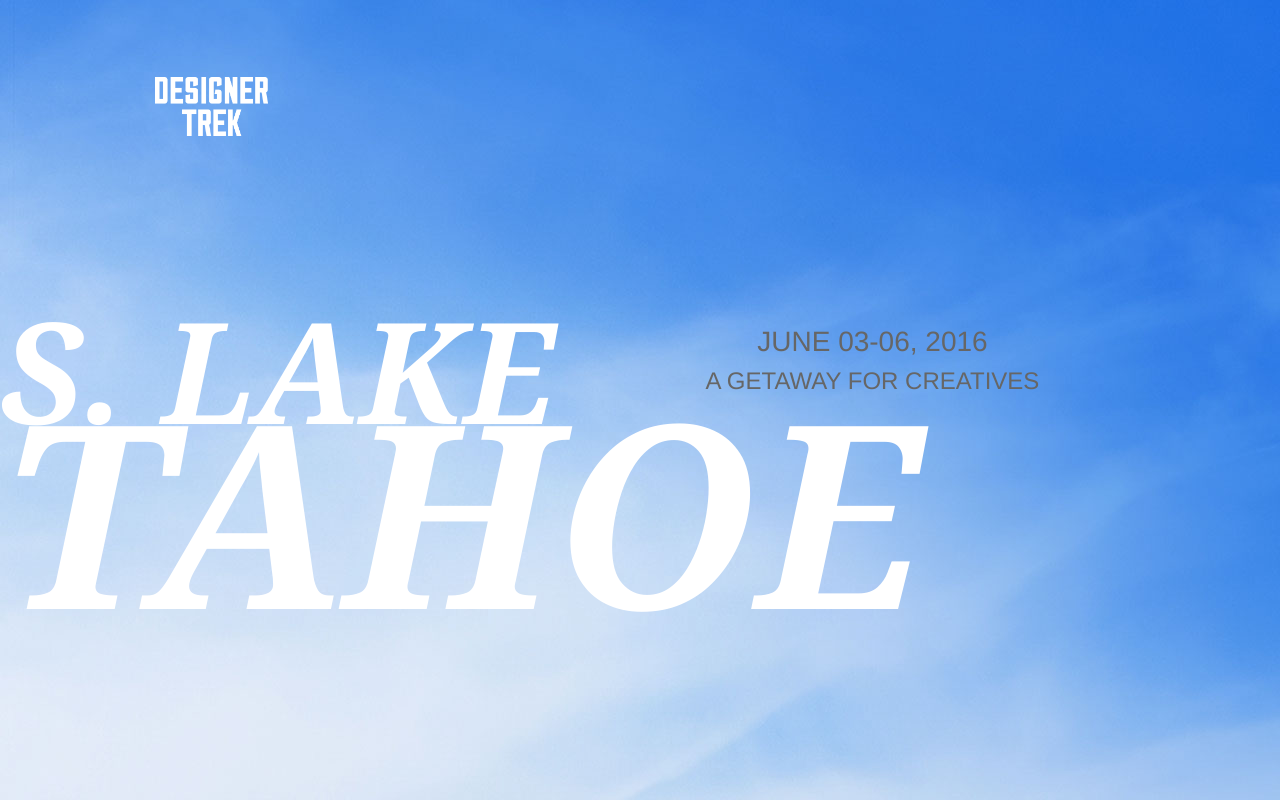
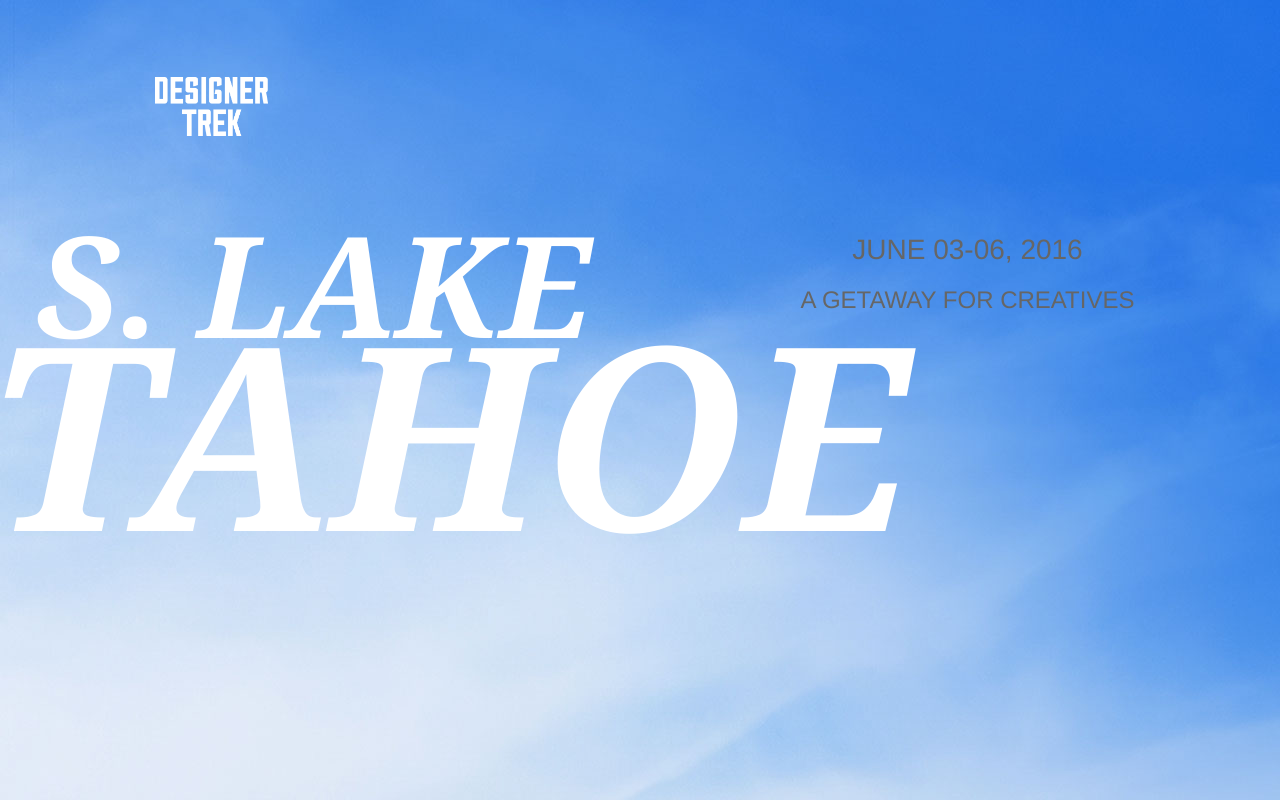
Before and after one commit to vokuznetsov/one-page-site-example-1, a React (Create React App) app: page / in a window 1280 px wide. Shown: the top 800 px of the page. Built offline with nearby package versions, Linux system fonts and the light colour scheme.

Commit message:
rewtrite place using col

```diff
--- a/src/modules/Place.js
+++ b/src/modules/Place.js
@@ -4,18 +4,42 @@ class Place extends React.Component {
 
     render() {
         return (
-            <div className="row mt-7-vw">
-                <h2 className="col serif place">
-                    <span>S. LAKE</span>
+            <div className="row">
+                <div className="col">
+                    <div className="row mt-7-vw">
+                        <div className="col">
+                            <h2 className="place serif" id="lake">
+                                S. LAKE
+                            </h2>
+                        </div>
+                        <div className="col">
+                            <h3> JUNE 03-06, 2016</h3>
+                            <br></br>
+                            <h4>A GETAWAY FOR CREATIVES</h4>
+                        </div>
+                    </div>
 
-                    <br></br>
-                    TAHOE
-                </h2>
-                <div id="trek-data">
-                    <h3> JUNE 03-06, 2016</h3>
-                    <h4>A GETAWAY FOR CREATIVES</h4>
+                    <div className="row">
+                        <div className="col">
+                            <h2 className="place serif float-left" id="tahoe">
+                                TAHOE
+                            </h2>
+                        </div>
+                    </div>
                 </div>
             </div>
+            // <div className="row mt-7-vw">
+            //     <h2 className="col serif place">
+            //         <span>S. LAKE</span>
+
+            //         <br></br>
+            //         TAHOE
+            //     </h2>
+            //     <div id="trek-data">
+            //         <h3> JUNE 03-06, 2016</h3>
+            //         <h4>A GETAWAY FOR CREATIVES</h4>
+            //     </div>
+            // </div>
         )
     }
 }
--- a/src/style/style.scss
+++ b/src/style/style.scss
@@ -59,7 +59,6 @@ span {
 
 .place {
   color: white;
-  font-size: 20vw;
   font-style: italic;
   font-weight: 600;
   line-height: 0.72em;
@@ -68,6 +67,15 @@ span {
 }
 
 // id
+#lake {
+  font-size: 11vw;
+}
+
+#tahoe {
+  @extend .ml-1-neg-vw;
+  font-size: 20vw;
+}
+
 #trek-data {
   font-size: 3vw;
   margin-left: -45%;
--- a/src/style/util.scss
+++ b/src/style/util.scss
@@ -1,15 +1,19 @@
 .pb-5-per {
-    padding-bottom: 5%;
+  padding-bottom: 5%;
 }
 
 .pt-6-vw {
-    padding-top: 6vw;
+  padding-top: 6vw;
 }
 
 .mt-7-vw {
-    margin-top: 7vw;
+  margin-top: 7vw;
+}
+
+.ml-1-neg-vw {
+  margin-left: -1vw;
 }
 
 h2.serif {
-    font-family: "adelle-condensed", Georgia, "Times New Roman", sans-serif;
+  font-family: "adelle-condensed", Georgia, "Times New Roman", sans-serif;
 }
```
